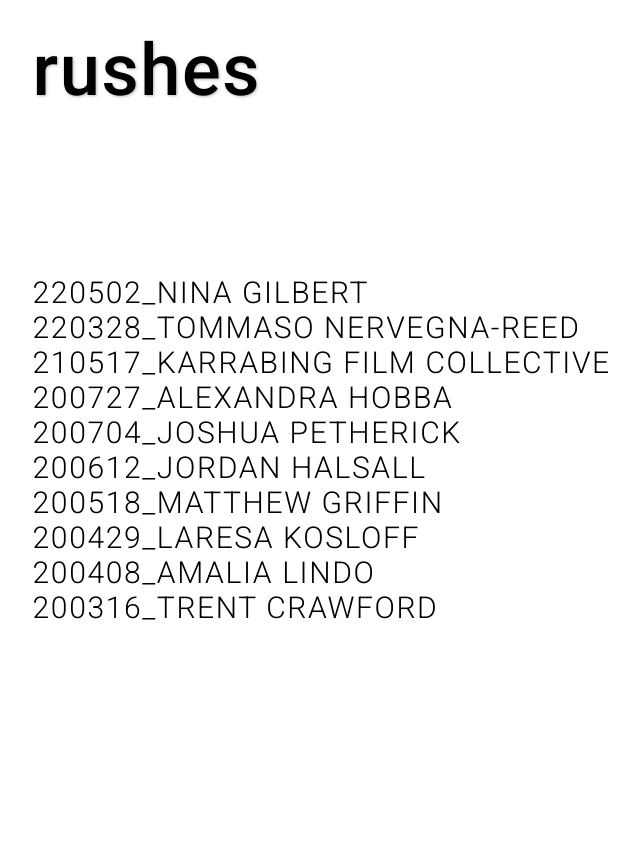
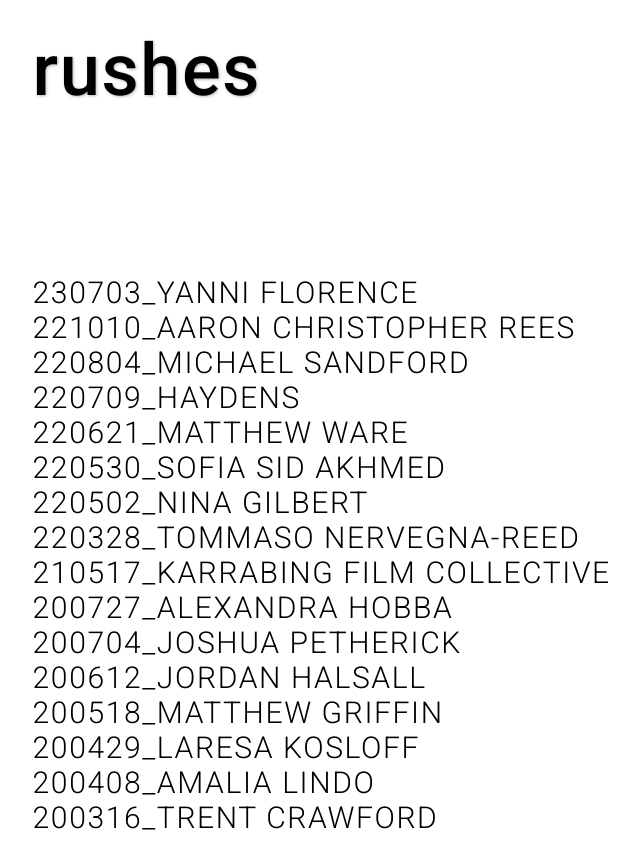
Before and after one commit to tomnervegnareed/rushesonline.github.io, a plain HTML site: page index.html in a window 1280 px wide. Shown: the whole page, without its empty margins (1-641 px from the left). Drawn offline with nearby package versions, Linux system fonts and the light colour scheme.

Commit message:
Update index.html

```diff
--- a/index.html
+++ b/index.html
@@ -93,6 +93,12 @@
    <ul>
 
 
+  	   <li><a class="class4" href="016.html">230703_YANNI FLORENCE</a></li>
+	   <li><a class="class4" href="015.html">221010_AARON CHRISTOPHER REES</a></li>
+	   <li><a class="class4" href="014.html">220804_MICHAEL SANDFORD</a></li>
+	   <li><a class="class4" href="013.html">220709_HAYDENS</a></li>
+	   <li><a class="class4" href="012.html">220621_MATTHEW WARE</a></li>
+	   <li><a class="class4" href="011.html">220530_SOFIA SID AKHMED</a></li>
 	   <li><a class="class4" href="010.html">220502_NINA GILBERT</a></li>
 	   <li><a class="class4" href="009.html">220328_TOMMASO NERVEGNA-REED</a></li>
 	   <li><a class="class4" href="008.html">210517_KARRABING FILM COLLECTIVE</a></li>
```
